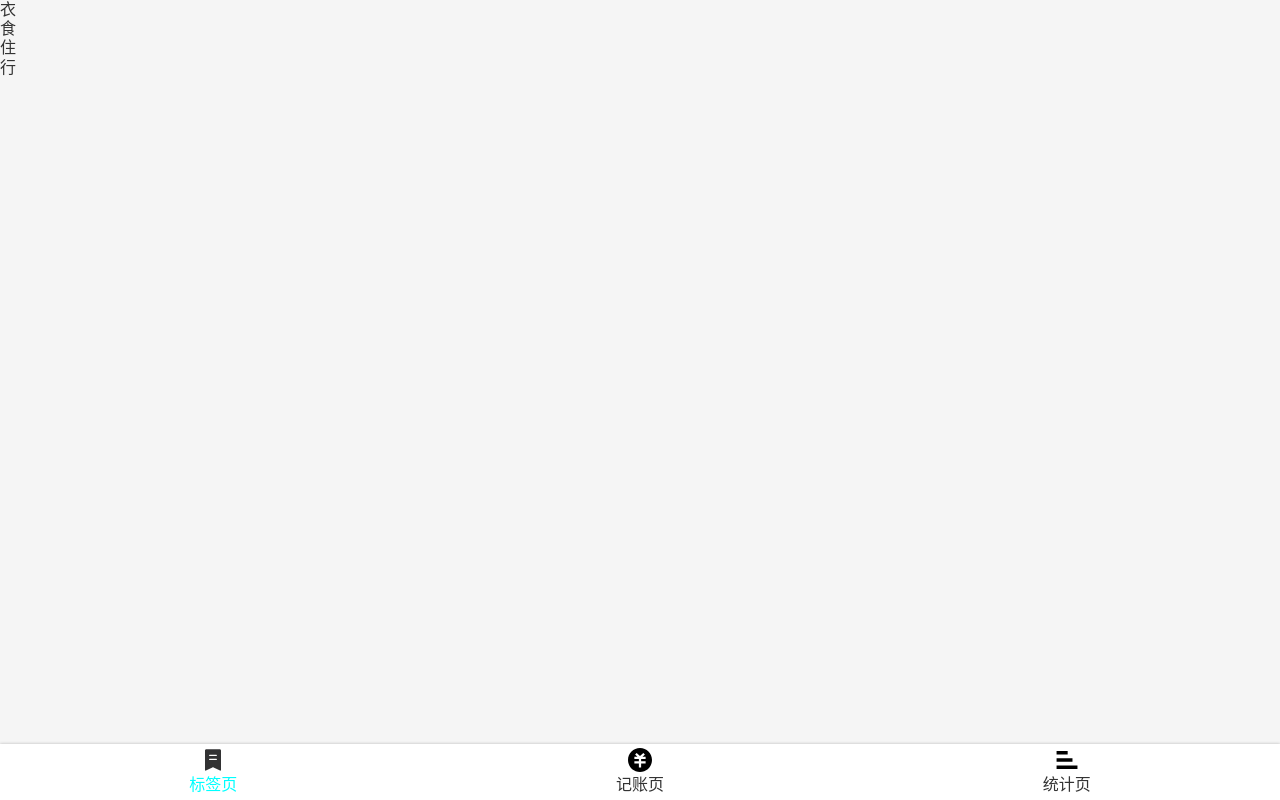
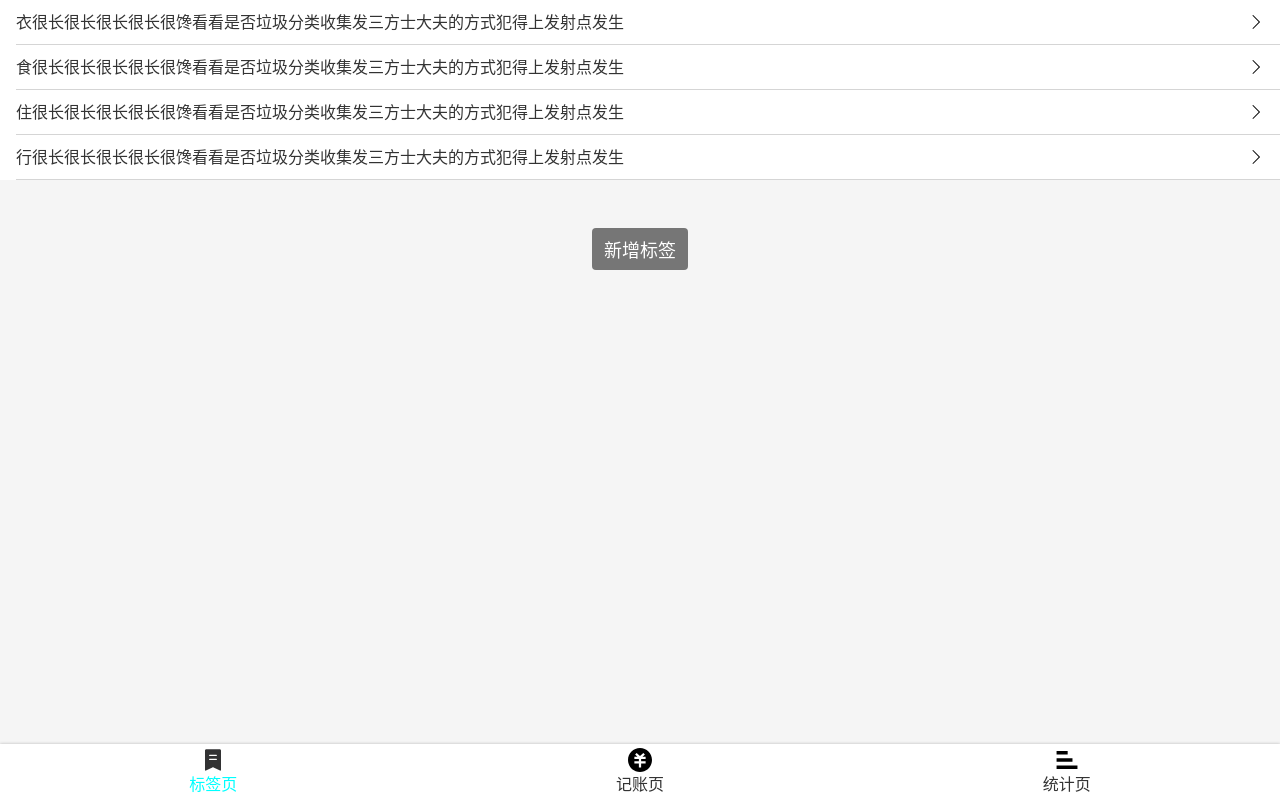
Before and after one commit to Rukakang/morney-react, a React app: page /#/tags in a window 1280 px wide. Built offline with nearby package versions, Linux system fonts and the light colour scheme.

Commit message:
完成Tags.tsx的css样式

```diff
--- a/src/index.scss
+++ b/src/index.scss
@@ -33,3 +33,8 @@ button{
   width: 1em;
   height: 1em;
 }
+.oneLine{
+  white-space: nowrap;
+  overflow: hidden;
+  text-overflow: ellipsis;
+}
--- a/src/views/Tags.tsx
+++ b/src/views/Tags.tsx
@@ -1,17 +1,61 @@
 import Layout from "../components/Layout";
 import React from "react";
 import {useTags} from "../useTags";
+import styled from "styled-components";
+import Icon from "../components/Icon";
+
+const TagList = styled.ol`
+  font-size: 16px;
+  background: white;
+  >li{
+    border-bottom: 1px solid #d5d5d5;
+    line-height: 20px;
+    padding: 12px 16px 12px 0;
+    margin-left: 16px;
+    display: flex;
+    justify-content: space-between;
+    align-items: center;
+  }
+`;
+
+const Button = styled.button`
+    font-size: 18px;
+    border: none;
+    padding: 8px 12px;
+    border-radius: 4px;
+    background: #767676;
+    color: white;
+`;
+
+const Center = styled.div`
+  display: flex;
+  justify-content: center;
+  align-items: center;
+  flex-direction: column;
+`;
+
+const Space =styled.div`
+  height: 16px;
+`
 
 function Tags() {
     const {tags,setTags} = useTags();
     return (
         <Layout>
-            <ol>
+            <TagList>
                 {tags.map(tag=>
-                    <li key ={tag}>{tag}</li>
-
+                    <li key ={tag}>
+                        <span className="oneLine">{tag}很长很长很长很长很馋看看是否垃圾分类收集发三方士大夫的方式犯得上发射点发生</span>
+                        <Icon name="right"/>
+                    </li>
                     )}
-            </ol>
+            </TagList>
+            <Center>
+                <Space/>
+                <Space/>
+                <Space/>
+                <Button>新增标签</Button>
+            </Center>
         </Layout>
     );
 }
```
Also changed, not shown: src/icon/left.svg (added), src/icon/right.svg (added).
